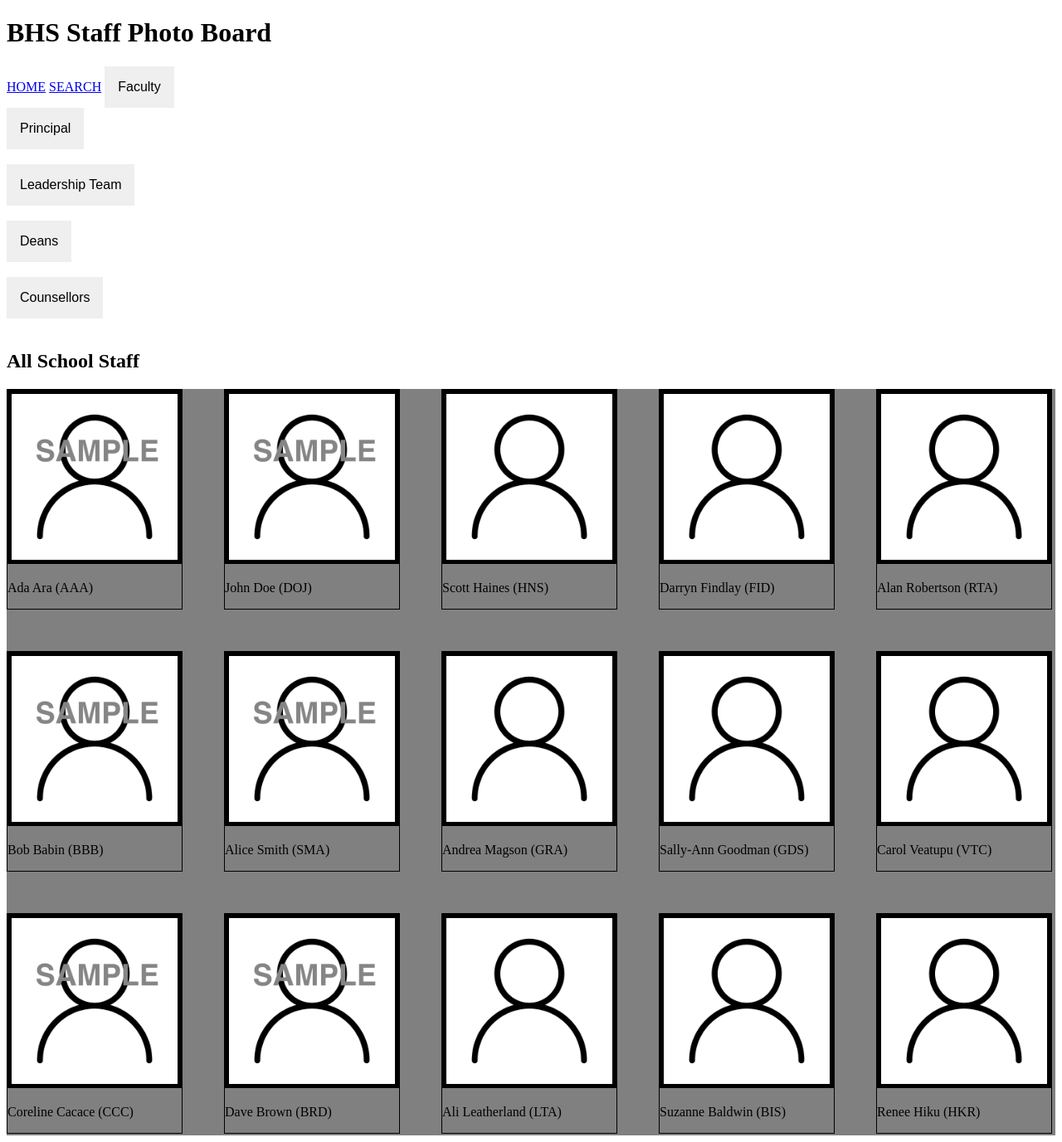
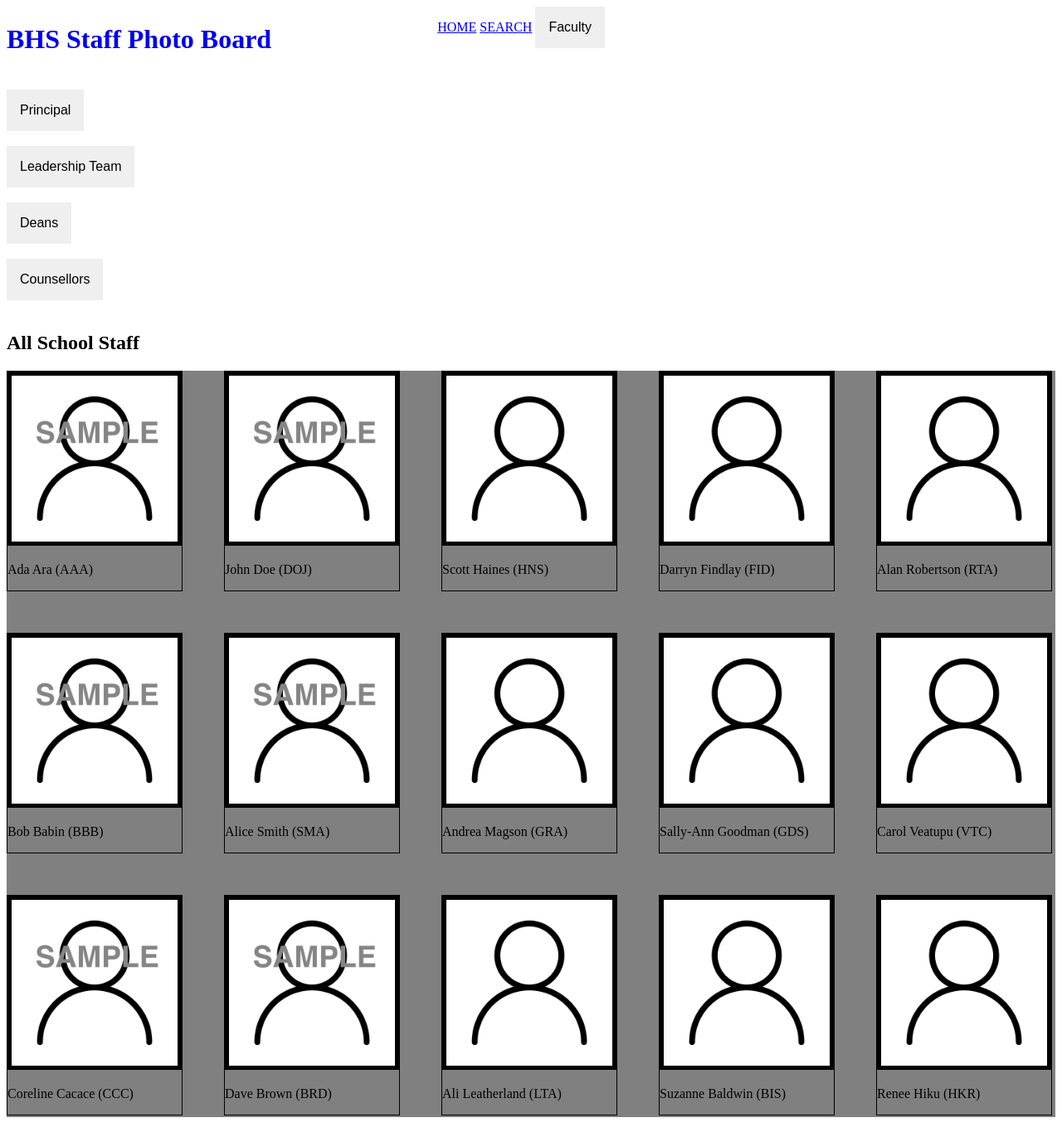
Before and after one commit to IsaacYao20036/DT_photoboard, a Flask app: page / in a window 1280 px wide. Shown: the whole page at 83% size. After the commit the page ends 1347 px from the top, so only its background shows below. Run offline with Flask 3, Linux system fonts and the light colour scheme; data comes from the database, SQL or seed files in the repository.

Commit message:
made header stick to top ofpg,nav line with header

```diff
--- a/app/static/css/style.css
+++ b/app/static/css/style.css
@@ -73,6 +73,40 @@
 img {
     width: 200px;
     border: 5px solid black;
+}
+
+
+/* ****** */
+/* HEADER */
+/* ****** */
+
+header {
+    position: fixed;
+}
+
+a h1{
+    display: inline;
+    float: left;
+}
+
+
+/* *** */
+/* NAV */
+/* *** */
+
+nav {
+    float: inline-start;
+    display: inline;
+    margin-left: 200px;
+}
+
+
+/* **** */
+/* MAIN */
+/* **** */
+
+main {
+    padding-top: 100px;
 }
 
 
--- /dev/null
+++ b/app/templates/header.html
@@ -0,0 +1,3 @@
+<a href="/">
+    <h1>BHS Staff Photo Board</h1>
+</a>
--- a/app/templates/layout.html
+++ b/app/templates/layout.html
@@ -10,10 +10,13 @@
     <body>
 
         <header>
-            <h1>BHS Staff Photo Board</h1>
+            {% include "header.html" %}
+            <nav>
+                {% include "nav.html" %}
+            </nav>
         </header>
 
-        <nav>{% include "nav.html" %}</nav>
+
 
         <main>
             {% block content %}
```
